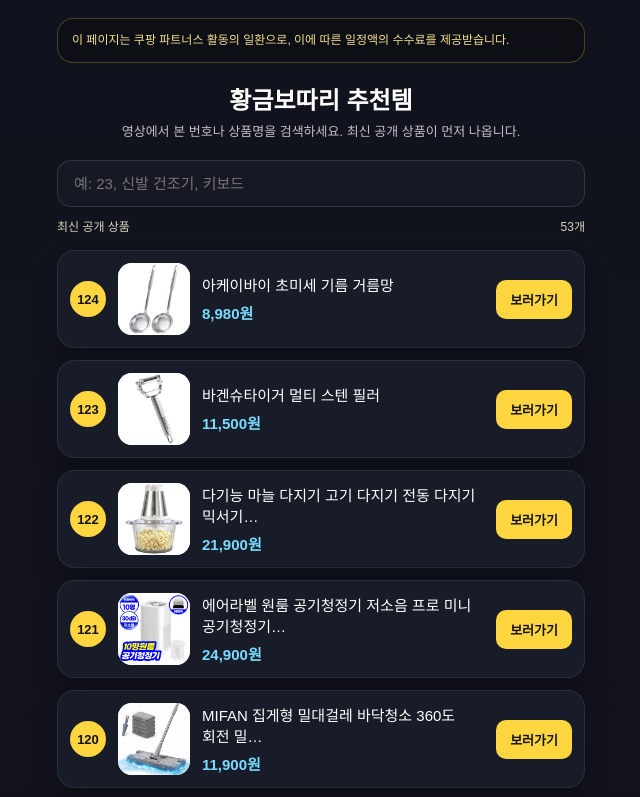
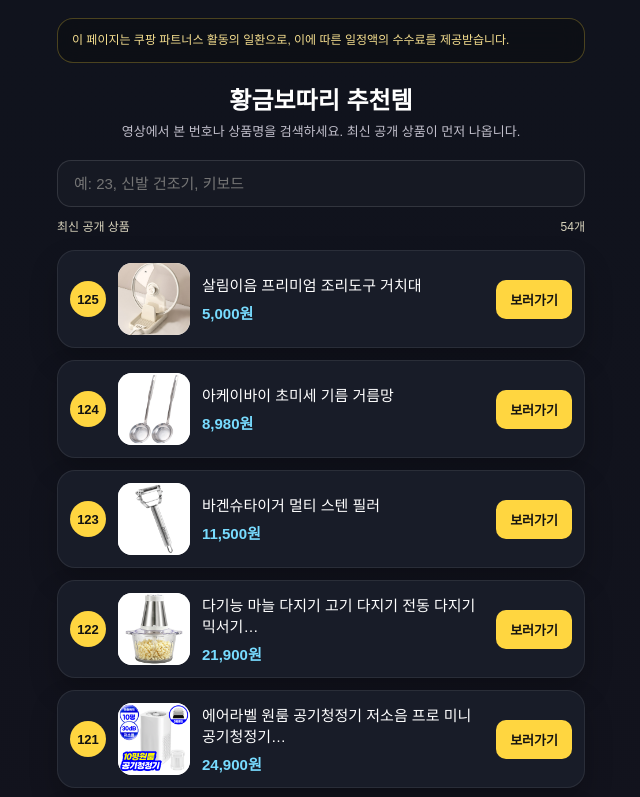
Before and after one commit to nicejackpot/goldsack-links, a plain HTML site: page index.html in a window 1280 px wide. Shown: the top 797 px of the page, without its empty margins (319-959 px from the left). Drawn offline with Linux system fonts and the light colour scheme.

Commit message:
update links

```diff
--- a/index.html
+++ b/index.html
@@ -62,9 +62,20 @@
   <div class="toolbar">
     <input id="search" class="search" type="search" inputmode="search" autocomplete="off"
            aria-label="상품 번호 또는 이름 검색" placeholder="예: 23, 신발 건조기, 키보드">
-    <div class="stats"><span>최신 공개 상품</span><span id="count" aria-live="polite">53개</span></div>
+    <div class="stats"><span>최신 공개 상품</span><span id="count" aria-live="polite">54개</span></div>
   </div>
   <div class="cards">
+  <a class="card" href="https://link.coupang.com/a/iQh60Ny1qC" target="_blank" rel="noopener sponsored"
+       data-product-id="8430073112" data-number="125"
+       data-search="125 125 살림이음 프리미엄 조리도구 거치대 살림이음 프리미엄 조리도구 거치대, 1개, 크림 8430073112" aria-label="125번 살림이음 프리미엄 조리도구 거치대, 상품 보기">
+    <div class="num">125</div>
+    <img src="img/8430073112.jpg" alt="살림이음 프리미엄 조리도구 거치대" width="72" height="72" loading="lazy" decoding="async">
+    <div class="meta">
+      <div class="name">살림이음 프리미엄 조리도구 거치대</div>
+      <div class="price">5,000원</div>
+    </div>
+    <div class="btn">보러가기</div>
+  </a>
   <a class="card" href="https://link.coupang.com/a/iOx2bS71si" target="_blank" rel="noopener sponsored"
        data-product-id="8518467092" data-number="124"
        data-search="124 124 아케이바이 초미세 기름 거름망 아케이바이 초미세 기름 거름망, 2개 8518467092" aria-label="124번 아케이바이 초미세 기름 거름망, 상품 보기">
```
Also changed, not shown: img/8430073112.jpg (added).
